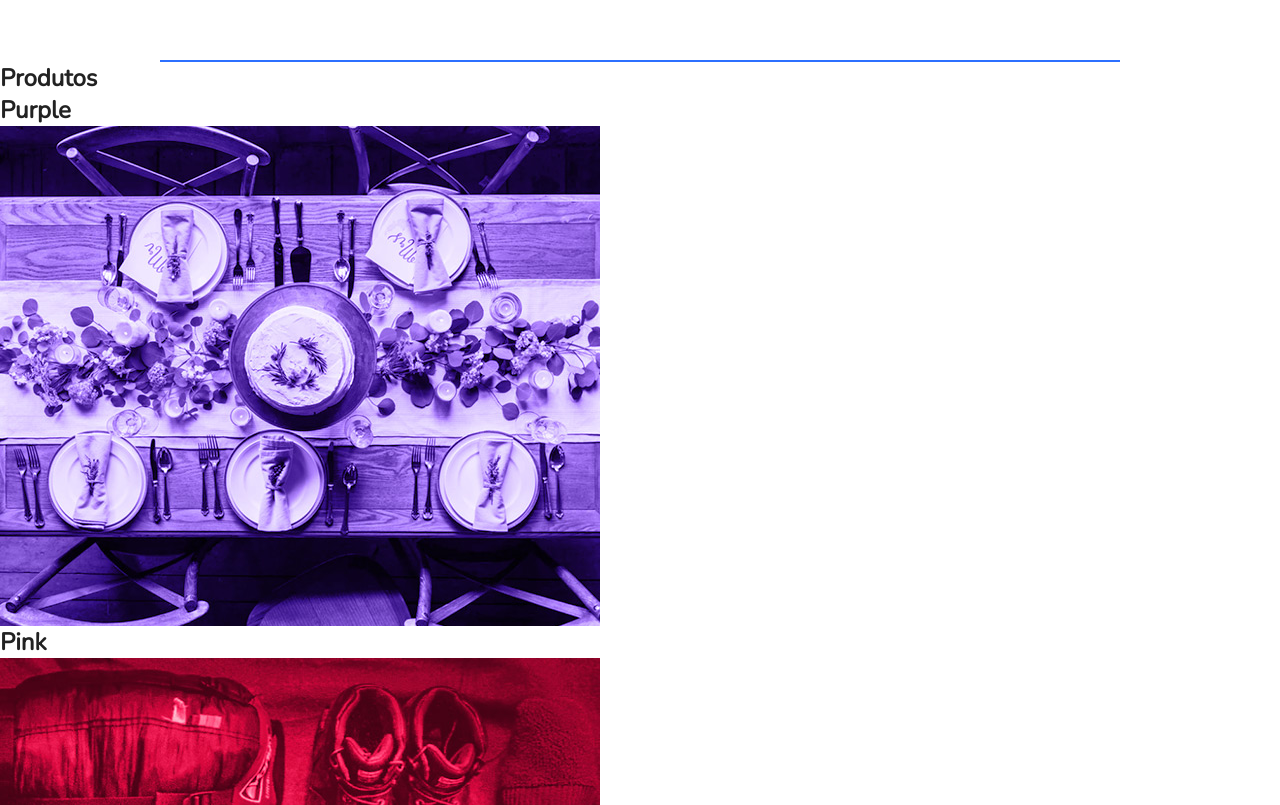
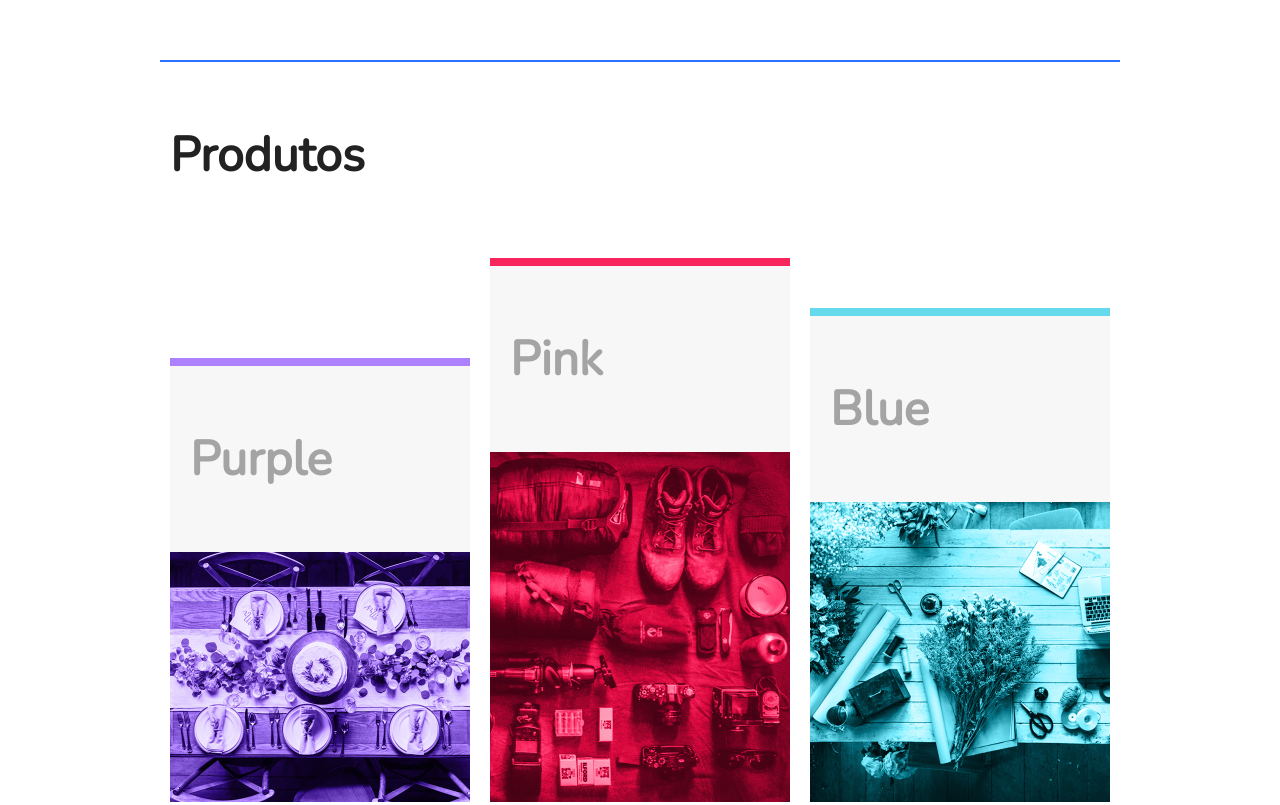
Before and after one commit to vargastm/flexblog, a plain HTML site: page index.html in a window 1280 px wide. Shown: the part 949-1754 px from the top of the page. Drawn offline with nearby package versions, Linux system fonts and the light colour scheme.

Commit message:
Styles added to the products part

```diff
--- a/assets/css/style.css
+++ b/assets/css/style.css
@@ -129,3 +129,45 @@ img {
   flex: 1 1 160px;
   margin: 0 10px;
 }
+
+/* Products */
+.products {
+  max-width: 960px;
+  margin: 60px auto;
+}
+
+.products h1 {
+  font-size: 3em;
+  margin: 0 10px 60px 10px;
+}
+
+.products-container {
+  display: flex;
+  flex-wrap: wrap;
+  align-items: flex-end;
+}
+
+.products-item {
+  flex: 1 1 175px;
+  margin: 10px;
+}
+
+.products-item h2 {
+  font-size: 3em;
+  color: #A4A4A4;
+  background: #F7F7F7;
+  padding: 60px 20px;
+}
+
+.purple {
+  border-top: 8px solid #AE81FF;
+}
+
+.pink {
+  border-top: 8px solid #F9265E;
+}
+
+.blue {
+  border-top: 8px solid #66D9EB;
+
+}
--- a/index.html
+++ b/index.html
@@ -51,14 +51,10 @@
           <h2>Purple</h2>
           <img src="assets/images/products1.jpg" alt="Produtos 1">
         </div>
-      </div>
-      <div class="products-container">
         <div class="products-item pink">
           <h2>Pink</h2>
           <img src="assets/images/products2.jpg" alt="Produtos 2">
         </div>
-      </div>
-      <div class="products-container">
         <div class="products-item blue">
           <h2>Blue</h2>
           <img src="assets/images/products3.jpg" alt="Produtos 3">
```
